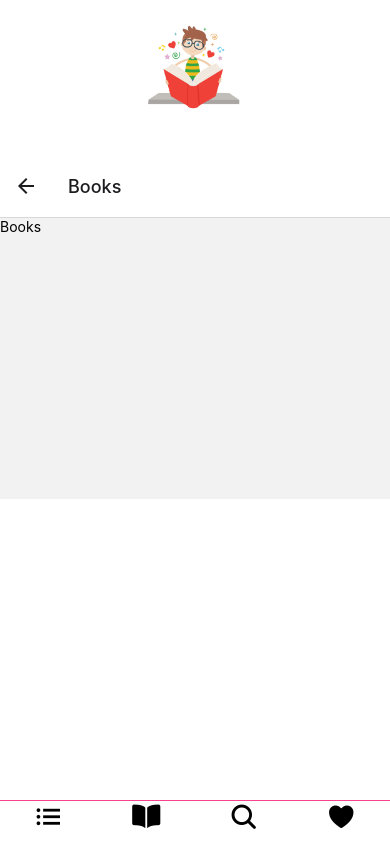
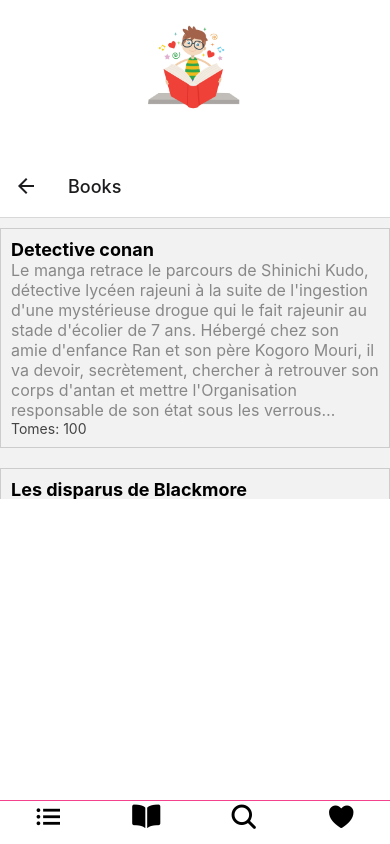
Before and after one commit to Eugenie94/librairie-react, a React Native app: screen /Books in a window 390 px wide. Built offline with nearby package versions, Linux system fonts and the light colour scheme.

Commit message:
render books on my component

```diff
--- a/components/Books.jsx
+++ b/components/Books.jsx
@@ -1,12 +1,45 @@
-import React from 'react'
+import React from 'react';
+import { View, Text, FlatList, TouchableOpacity, StyleSheet } from 'react-native';
 import { useRoute } from '@react-navigation/native';
-import { Text } from 'react-native';
+import { LIVRES } from '../models/data';
 
 export default function Books() {
 
-    const route = useRoute();
+const route = useRoute();
+
+const renderLivre = ({ item }) => (
+    <View key={item.id} style={styles.livreContainer}>
+      <Text style={styles.titre}>{item.titre}</Text>
+      <Text style={styles.description}>{item.description}</Text>
+      <Text style={styles.tomes}>Tomes: {item.tomes}</Text>
+    </View>
+  );
 
   return (
-    <Text>Books</Text>
-  )
+    <FlatList
+    data={LIVRES}
+    renderItem={renderLivre}
+    keyExtractor={(item) => item.id}
+  />
+  );
 }
+  const styles = StyleSheet.create({
+    livreContainer: {
+      marginVertical: 10,
+      padding: 10,
+      borderWidth: 1,
+      borderColor: '#ccc',
+    },
+    titre: {
+      fontSize: 18,
+      fontWeight: 'bold',
+    },
+    description: {
+      fontSize: 16,
+      color: '#888',
+    },
+    tomes: {
+      fontSize: 14,
+      color: '#444',
+    },
+  });
```
